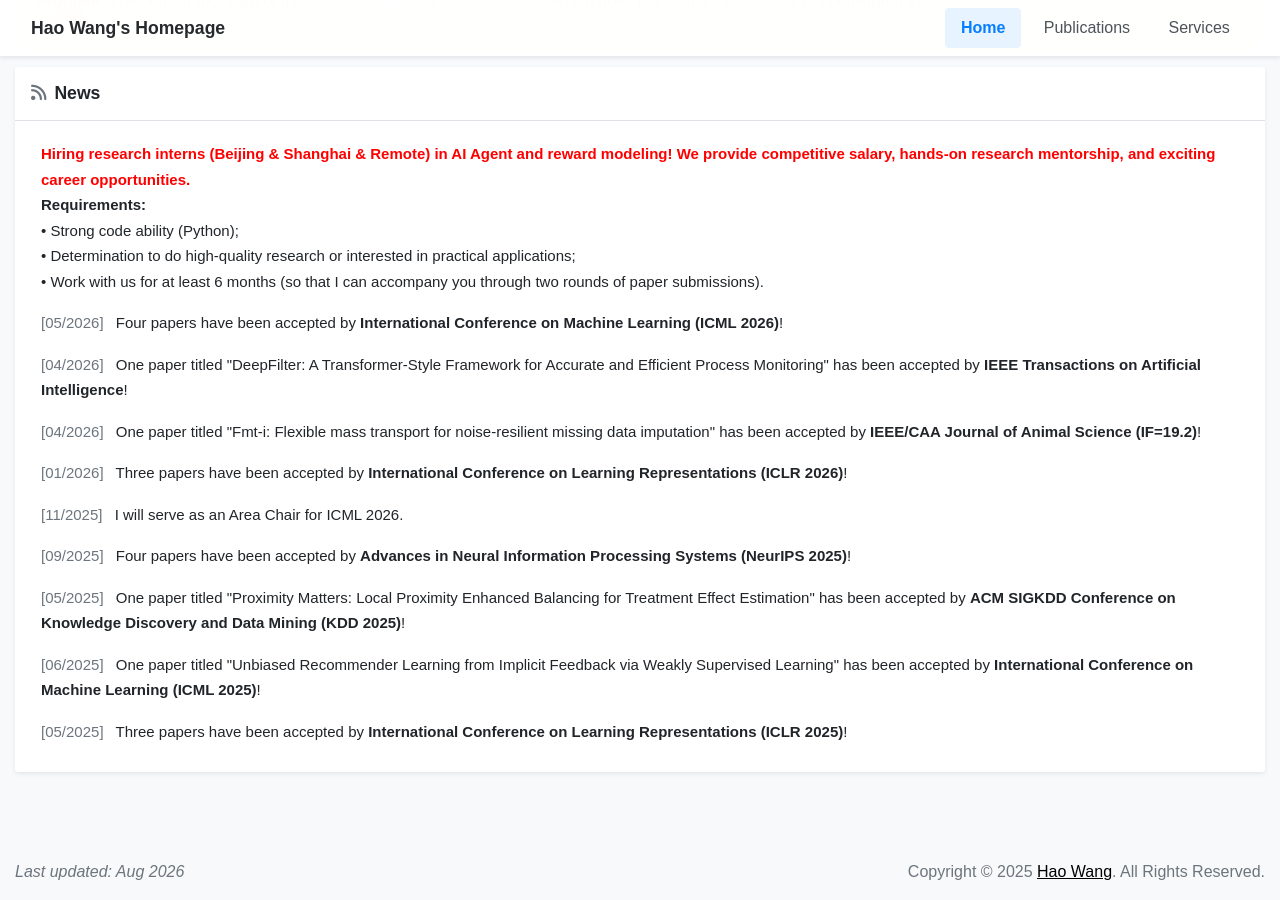
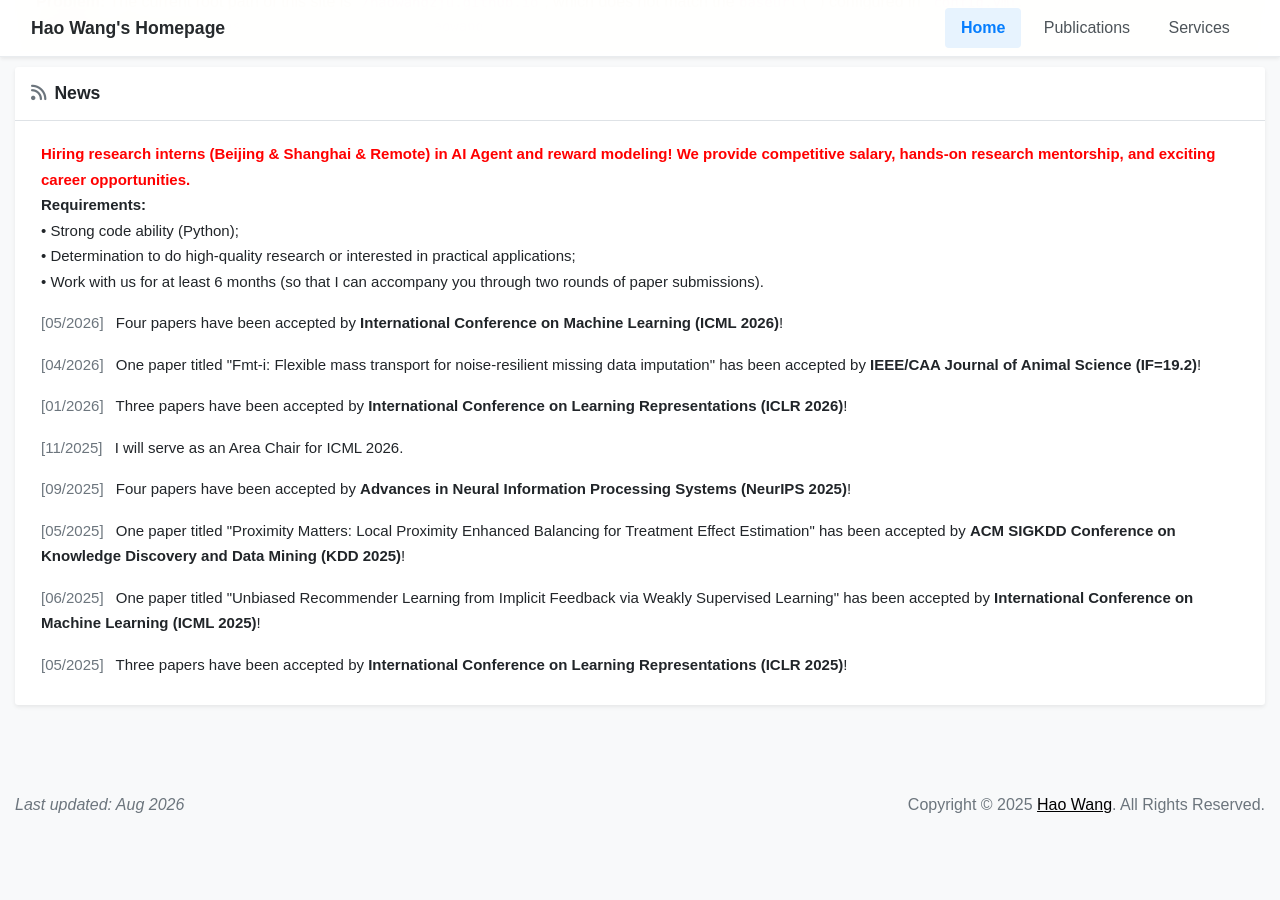
Before and after one commit to haowangzju/haowangzju.github.io, a Jekyll site: the page built from index.html, in a window 1280 px wide and 900 px high, scrolled down 828 px. Built offline with Jekyll 4.4.1, drawn with Linux system fonts in a browser that asks for light colours; a style sheet for code colours, icons or effects is not loaded; after the commit the page ends 1661 px from its top, so only the background shows below that.

Commit message:
Update news.yml

```diff
--- a/_data/news.yml
+++ b/_data/news.yml
@@ -4,9 +4,6 @@
 
 - date: 2026-05-27
   content: "Four papers have been accepted by <strong>International Conference on Machine Learning (ICML 2026)</strong>!"
-
-- date: 2026-04-17
-  content: "One paper titled \"DeepFilter: A Transformer-Style Framework for Accurate and Efficient Process Monitoring\" has been accepted by <strong>IEEE Transactions on Artificial Intelligence</strong>!"
 
 - date: 2026-04-11
   content: "One paper titled \"Fmt-i: Flexible mass transport for noise-resilient missing data imputation\" has been accepted by <strong>IEEE/CAA Journal of Animal Science (IF=19.2)</strong>!"
```
